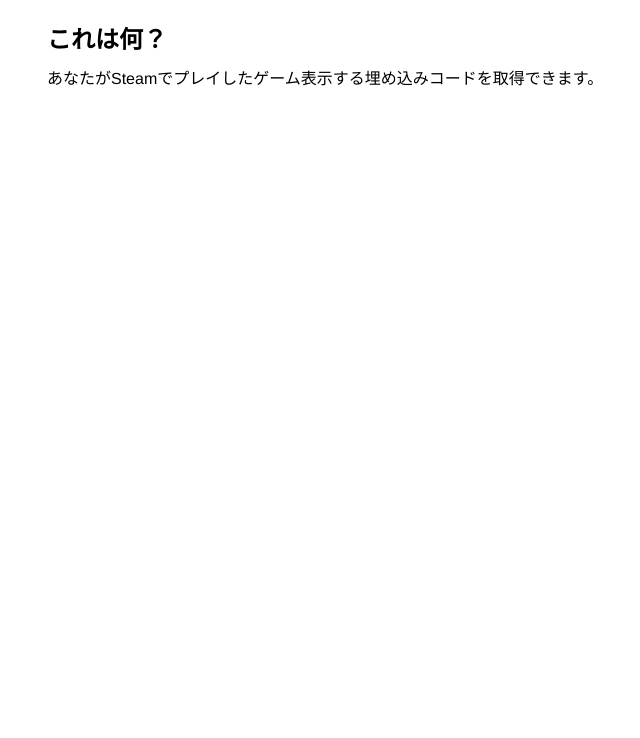
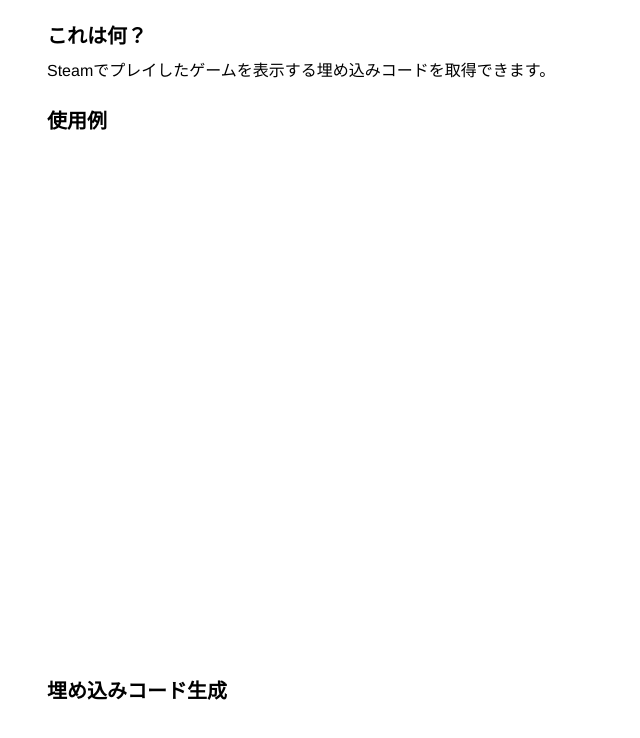
Before and after one commit to skuralll/steam-embeds, a Next.js app: page / in a window 1280 px wide. Shown: the top 738 px of the page, without its empty margins (203-843 px from the left). Built offline with nearby package versions, Linux system fonts and the light colour scheme.

Commit message:
メインページを作成

```diff
--- a/package.json
+++ b/package.json
@@ -18,9 +18,11 @@
     "react": "18.2.0",
     "react-dom": "18.2.0",
     "react-icons": "^4.8.0",
+    "react-syntax-highlighter": "^15.5.0",
     "typescript": "5.0.4"
   },
   "devDependencies": {
+    "@types/react-syntax-highlighter": "^15",
     "babel-plugin-inline-react-svg": "^2.0.2",
     "eslint-config-prettier": "^8.8.0"
   },
--- /dev/null
+++ b/src/lib/constants.ts
@@ -0,0 +1,9 @@
+// サンプルのiframeコード
+export const excode = `<iframe
+  id="inlineFrameExample"
+  title="Inline Frame Example"
+  width="300"
+  height="489"
+  frameborder="0"
+  src=${process}
+></iframe>`;
--- a/src/pages/index.tsx
+++ b/src/pages/index.tsx
@@ -1,16 +1,14 @@
-import styles from "@/styles/get.module.css";
+import styles from "@/styles/index.module.css";
 import Head from "next/head";
 import Card from "@/components/card/card";
 import { PlayedGameData } from "@/model/game";
 import { PlayerSummary } from "@/model/player";
 import { getOwnedGames, getPlayerSummary } from "@/lib/steamapi";
+import SyntaxHighlighter from "react-syntax-highlighter";
+import { atelierForestLight } from "react-syntax-highlighter/dist/cjs/styles/hljs";
+import { excode } from "@/lib/constants";
 
-type Props = {
-  summary: PlayerSummary;
-  games: PlayedGameData[];
-};
-
-export default function Home(props: Props) {
+export default function Home() {
   return (
     <>
       <Head>
@@ -22,13 +20,45 @@ export default function Home(props: Props) {
         <meta name="viewport" content="width=device-width, initial-scale=1" />
         <link rel="icon" href="/icon.png" />
       </Head>
-      <div className={styles.contents}>
-        <h1>これは何？</h1>
-        <span>
-          あなたがSteamでプレイしたゲーム表示する埋め込みコードを取得できます。
-          <br />
-        </span>
+      <div className={styles.page}>
+        <div className={styles.section}>
+          <h1>これは何？</h1>
+          <div className={styles.content}>
+            <span>
+              Steamでプレイしたゲームを表示する埋め込みコードを取得できます。
+            </span>
+          </div>
+        </div>
+        <div className={styles.section}>
+          <h1>使用例</h1>
+          <div className={styles.content}>
+            <div className={styles.iframe}>
+              <iframe
+                id="inlineFrameExample"
+                title="Inline Frame Example"
+                width="300"
+                height="489"
+                frameBorder="0"
+                src="http://localhost:3000/get?id=76561198424303465"
+              />
+            </div>
+          </div>
+        </div>
+        <div className={styles.section}>
+          <h1>埋め込みコード生成</h1>
+          <div className={styles.content}>{/* todo */}</div>
+        </div>
       </div>
     </>
   );
 }
+
+{
+  /* <SyntaxHighlighter
+  language="html"
+  style={atelierForestLight}
+  className={styles.excode}
+>
+  {excode}
+</SyntaxHighlighter>;  */
+}
--- a/src/styles/get.module.css
+++ /dev/null
@@ -1,11 +0,0 @@
-.contents {
-  max-width: 800px;
-  margin: 20px auto;
-  padding: 0 10px;
-}
-
-.contents > h1 {
-  font-size: 1.5rem;
-  font-weight: bold;
-  margin-bottom: 10px;
-}
--- /dev/null
+++ b/src/styles/index.module.css
@@ -0,0 +1,32 @@
+.page {
+  max-width: 800px;
+  margin: 20px auto;
+  padding: 0 10px;
+}
+
+.section {
+  display: flex;
+  flex-direction: column;
+  margin-bottom: 1.5rem;
+}
+
+.content {
+  display: flex;
+  flex-direction: column;
+  gap: 1rem;
+}
+
+.section > h1 {
+  font-size: 1.25rem;
+  font-weight: bold;
+  margin-bottom: 0.5rem;
+}
+
+.iframe {
+  margin-bottom: 1rem;
+}
+
+.excode {
+  border-radius: 5px;
+  width: fit-content;
+}
```
Also changed, not shown: 1 other file (tests, documents, lock files or other folders).
